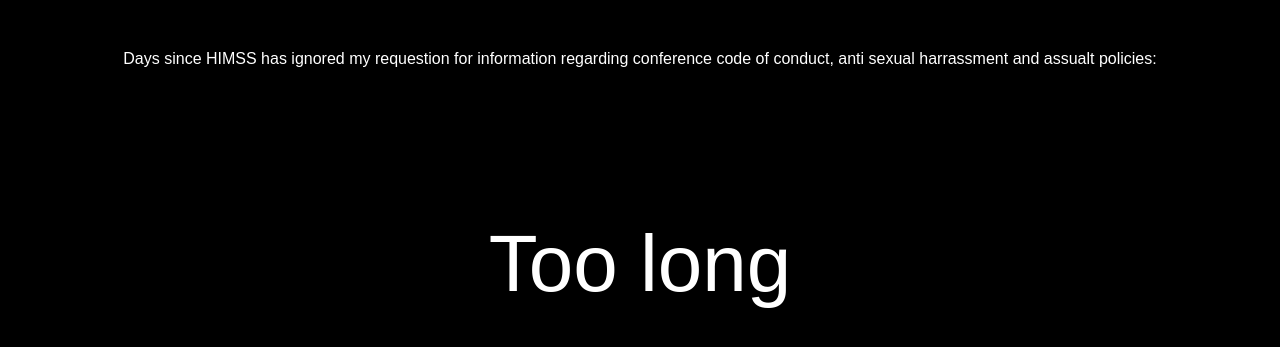
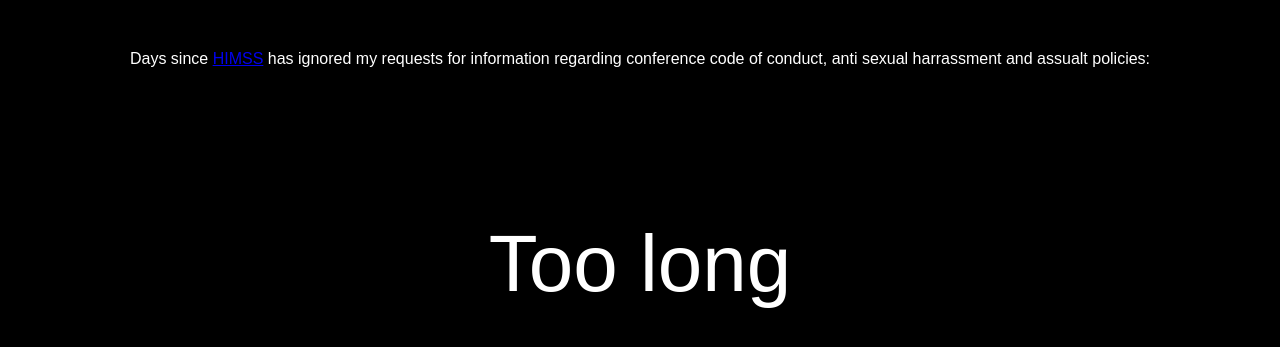
Before and after one commit to laurenstill/laurenstill.github.io, a Jekyll site: the page himssplzrespond.html, which Jekyll copies as it is, in a window 1280 px wide. Shown: the top 347 px of the page. Built offline with Jekyll 4.4.1, drawn with Linux system fonts in a browser that asks for light colours.

Commit message:
Update himssplzrespond.html

```diff
--- a/himssplzrespond.html
+++ b/himssplzrespond.html
@@ -27,7 +27,7 @@
 background-color: #000;
 color: #fff;
 font-family:arial,helvetica;
-font-size:1em;
+font-size:2em;
 text-align: center;
 }
 
@@ -35,7 +35,7 @@
 <title>HIMSS, please resond.</title>
 <body>
 <div id="header"></div>
-Days since HIMSS has ignored my requestion for information regarding conference code of conduct, anti sexual harrassment and assualt policies:
+Days since <a href="http://www.HIMSS.org">HIMSS</a> has ignored my requests for information regarding conference code of conduct, anti sexual harrassment and assualt policies:
 <div id="main">
 Too long
 <!-- if the lhc actually destroys the earth & this page isn't yet updated
```
